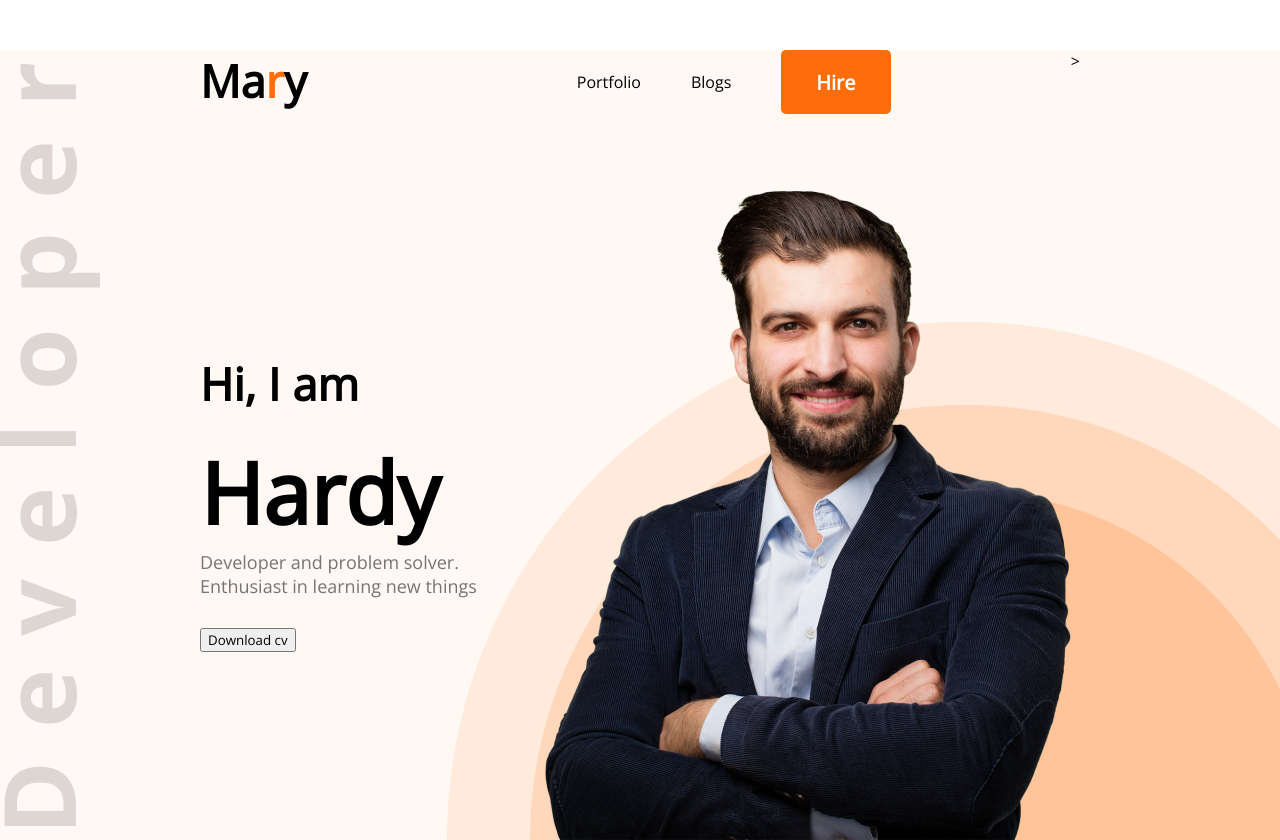
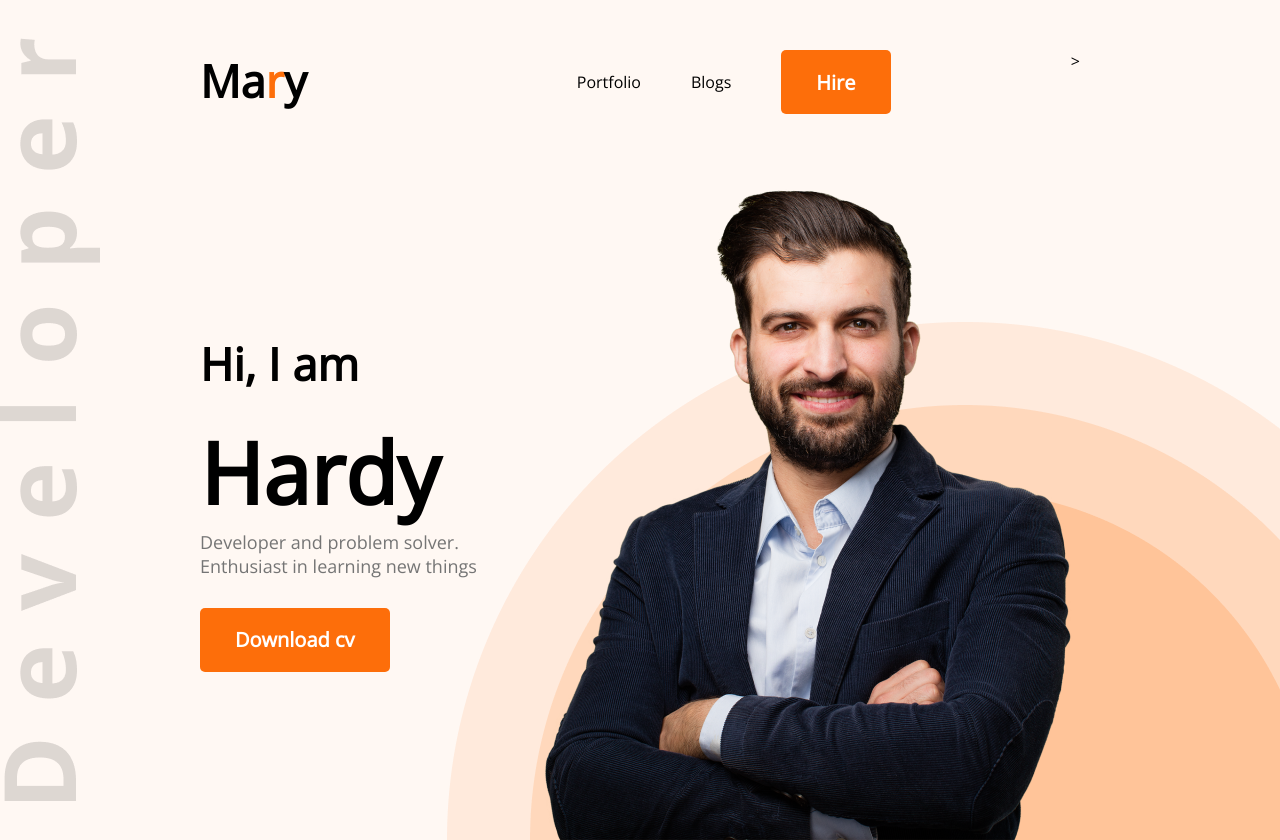
Before and after one commit to Sanjidakter/developer-portfolio, a plain HTML site: page index.html in a window 1280 px wide. Shown: the top 840 px of the page. Drawn offline with nearby package versions, Linux system fonts and the light colour scheme; a web font is replaced by a local one.

Commit message:
fixed padding

```diff
--- a/index.html
+++ b/index.html
@@ -33,7 +33,7 @@
           <p class="banner-description">
             Developer and problem solver. Enthusiast in learning new things
           </p>
-          <button class="btn">Download cv</button>
+          <button class="btn-primary">Download cv</button>
         </div>
         <img src="images/hardy.png" />
       </div>
--- a/styles/portfolio.css
+++ b/styles/portfolio.css
@@ -13,7 +13,7 @@
 nav {
   display: flex;
   justify-content: space-between;
-  margin: 50px 200px;
+  padding: 50px 200px;
 }
 .nav-title {
   font-weight: 800;
```
